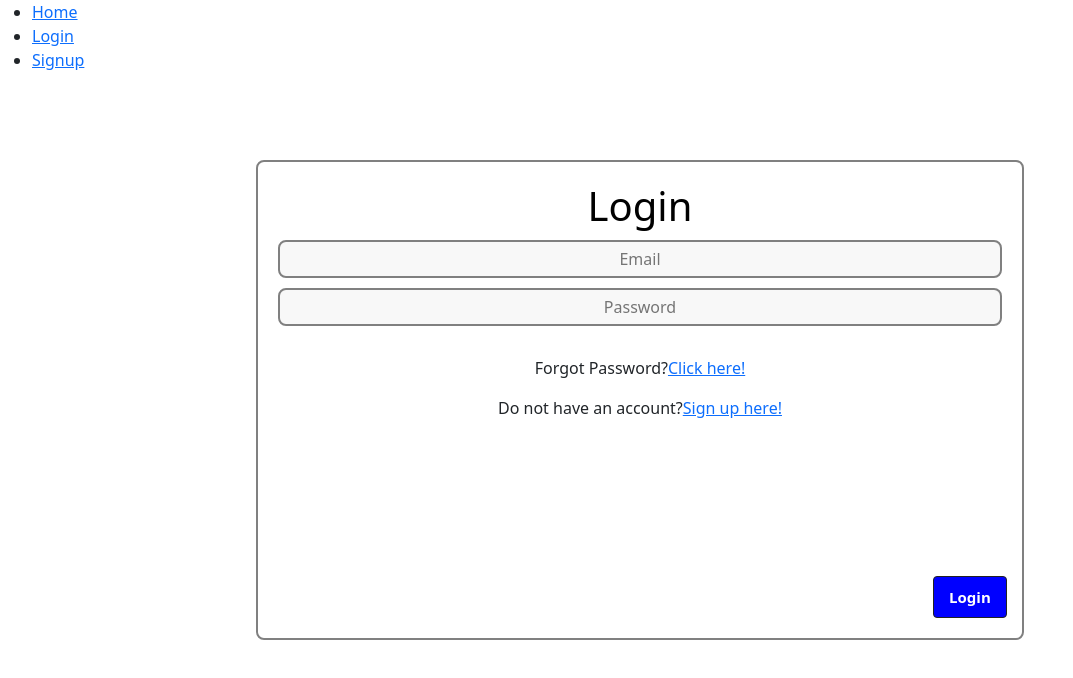
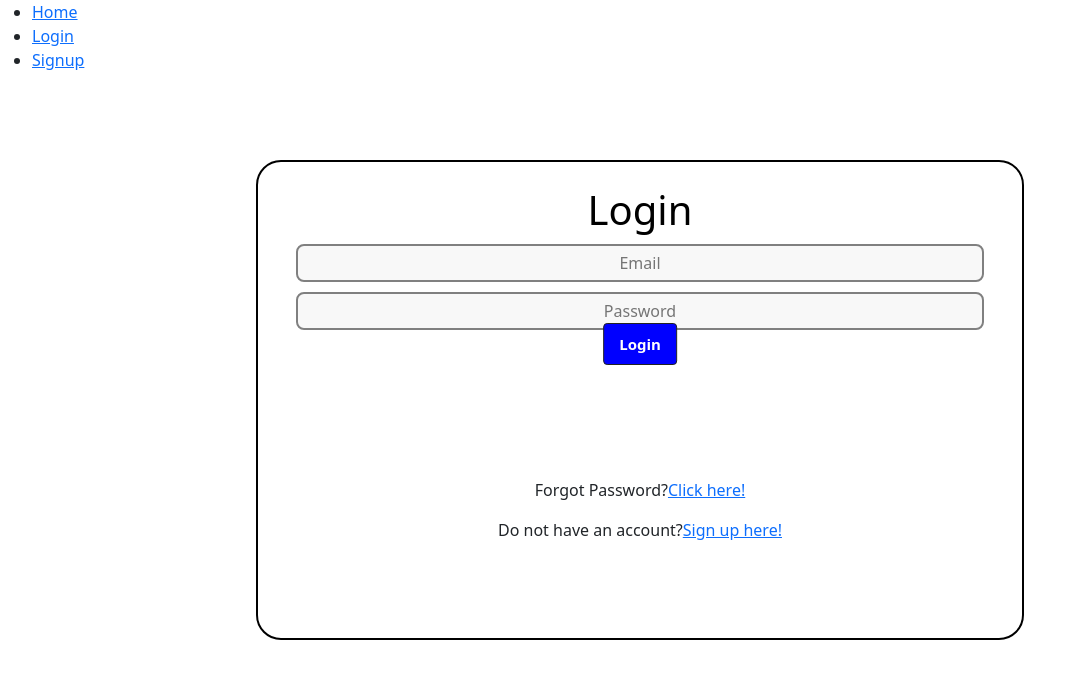
Before and after one commit to CMPUT404F22ProjectTeam/WebApplicationProject, a React (Create React App) app in the folder frontend/my-app/: page / in a window 1280 px wide. Shown: the top 678 px of the page, without its empty margins (0-1073 px from the left). Built offline with nearby package versions, Linux system fonts and the light colour scheme.

Commit message:
fix button css

```diff
--- a/frontend/my-app/src/views/Login.css
+++ b/frontend/my-app/src/views/Login.css
@@ -1,10 +1,8 @@
 .login {
-    justify-content: space-between;
-    margin: auto;
-    position: fixed;
-    background-color: white;
-    border: 2px solid grey;
-    border-radius: 8px;
+    position: absolute;
+    background-color:white;
+    border-radius: 25px;
+    border: 2px solid black;
     padding: 20px;
     top: 50%;
     left: 50%;
@@ -13,11 +11,23 @@
     transform: translate(-50%, -50%);
 }
 
+.login_info{
+    position: absolute;
+    left: 5%;
+    right: 5%;
+    top:5%;
+    bottom: 50%;
+}
+
 .center {
     justify-content: space-between;
     text-align: center;
     align-items: center;
+    position: absolute;
+    left: 50%;
     padding: 20px;
+    transform: translate(-50%, -50%);
+    bottom: 0%;
 }
 
 h1 {
@@ -26,13 +36,14 @@ h1 {
 }
 
 .button {
+    width: fit-content;
     background-color: blue;
     font-size: 15px;
-    padding: 10px 15px;
     color: white;
     text-align: center;
     border-radius: 4px;
     margin-bottom: 10px;
-    position: center;
-    display: inline-block;
+    position: absolute;
+    left: 50%;
+    transform: translate(-50%, -50%);
 }
--- a/frontend/my-app/src/views/Login.jsx
+++ b/frontend/my-app/src/views/Login.jsx
@@ -54,6 +54,7 @@ export default class Login extends Component {
         } = this.state;
         return (
             <form className='login' onSubmit={this.save}>
+                <div className='login_info'>
                 <h1>Login</h1>
 
                 <Form
@@ -71,9 +72,13 @@ export default class Login extends Component {
                     placeholder="Password"
                     value={password}
                 ></Form>
+                <a href="/Home" className="button" type="submit">Login</a>
+                </div>
+
+
 
                 <form className="center">
-                    <a href="/Home" className="button" type="submit">Login</a>
+
                     <RedirectLink message="Forgot Password?" link="Click here!" href="/reset" />
                     <RedirectLink message="Do not have an account?" link="Sign up here!" href="/signup" />
                 </form>
```
